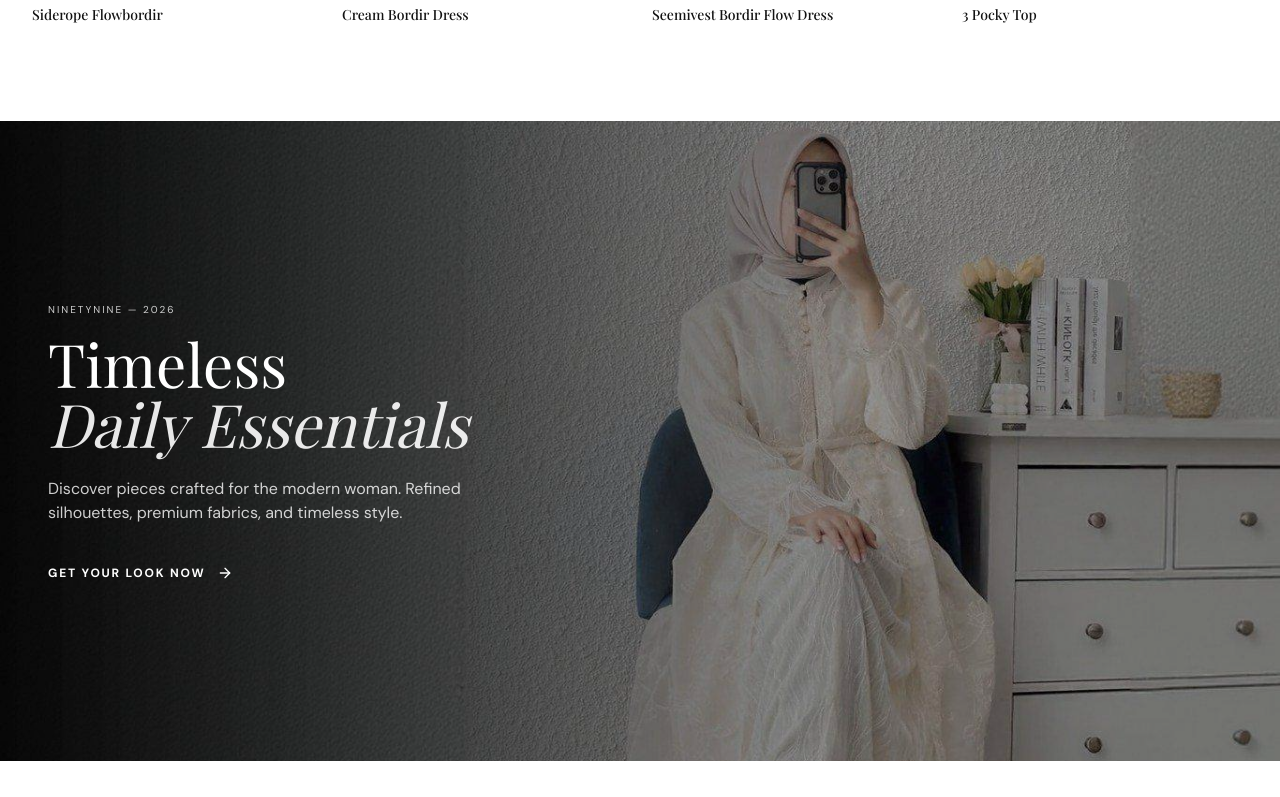
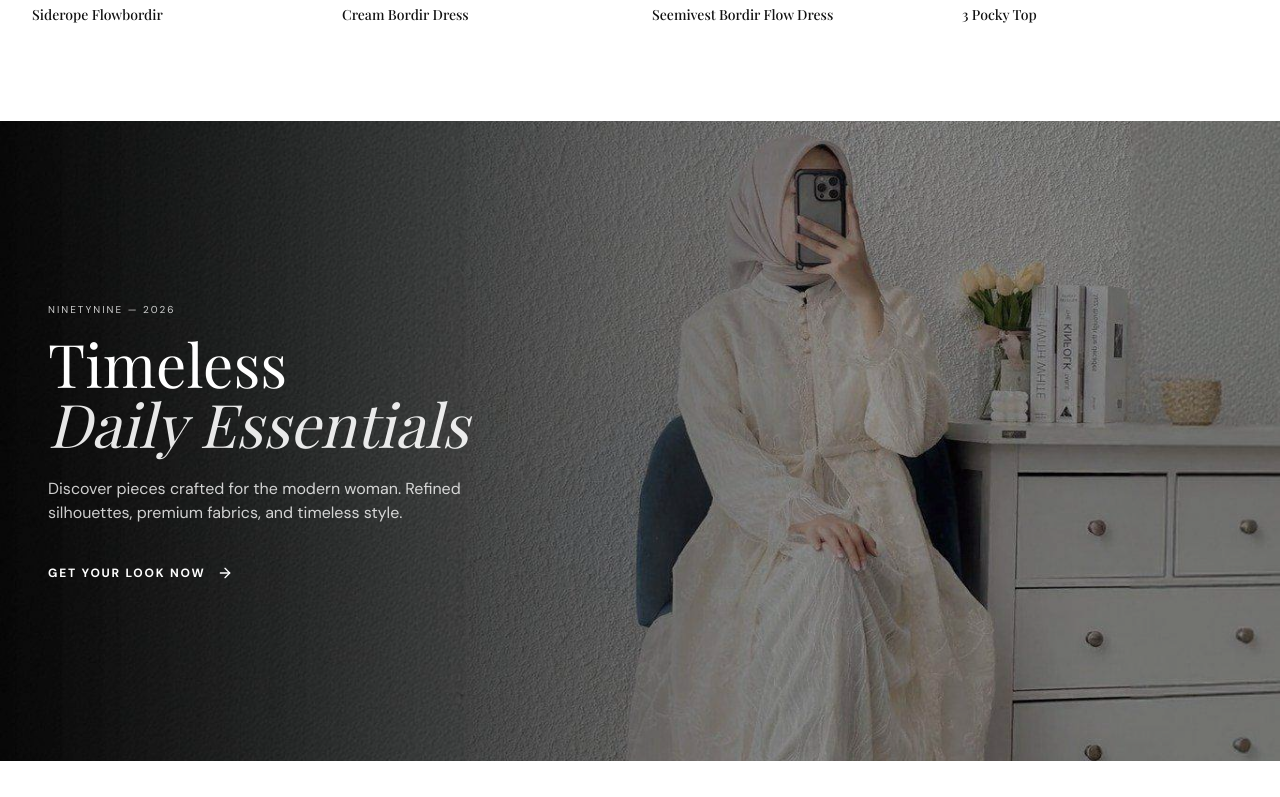
Before and after one commit to lollappies/ninetyninestore, a React (Vite) app: page / in a window 1280 px wide. Shown: the part 1483-2280 px from the top of the page. Built offline with nearby package versions, Linux system fonts and the light colour scheme; a web font is replaced by a local one.

Commit message:
ukuran fiks

```diff
--- a/src/components/CollectionBanner.tsx
+++ b/src/components/CollectionBanner.tsx
@@ -8,7 +8,7 @@ export function CollectionBanner({
   onExploreLooks
 }: CollectionBannerProps) {
   return <section className="relative h-[80vh] min-h-[600px] w-full overflow-hidden">
-      <img src="/images/landing-page/banner.jpeg" alt="Collection" className="absolute inset-0 w-full h-full object-cover object-[55%_45%]" />
+      <img src="/images/landing-page/banner.jpeg" alt="Collection" className="absolute inset-0 w-full h-full object-cover object-[55%_35%]" />
       <div className="absolute inset-0 bg-black/40" />
 
       <div className="relative z-10 h-full max-w-[1440px] mx-auto px-4 md:px-12 flex items-center">
```
